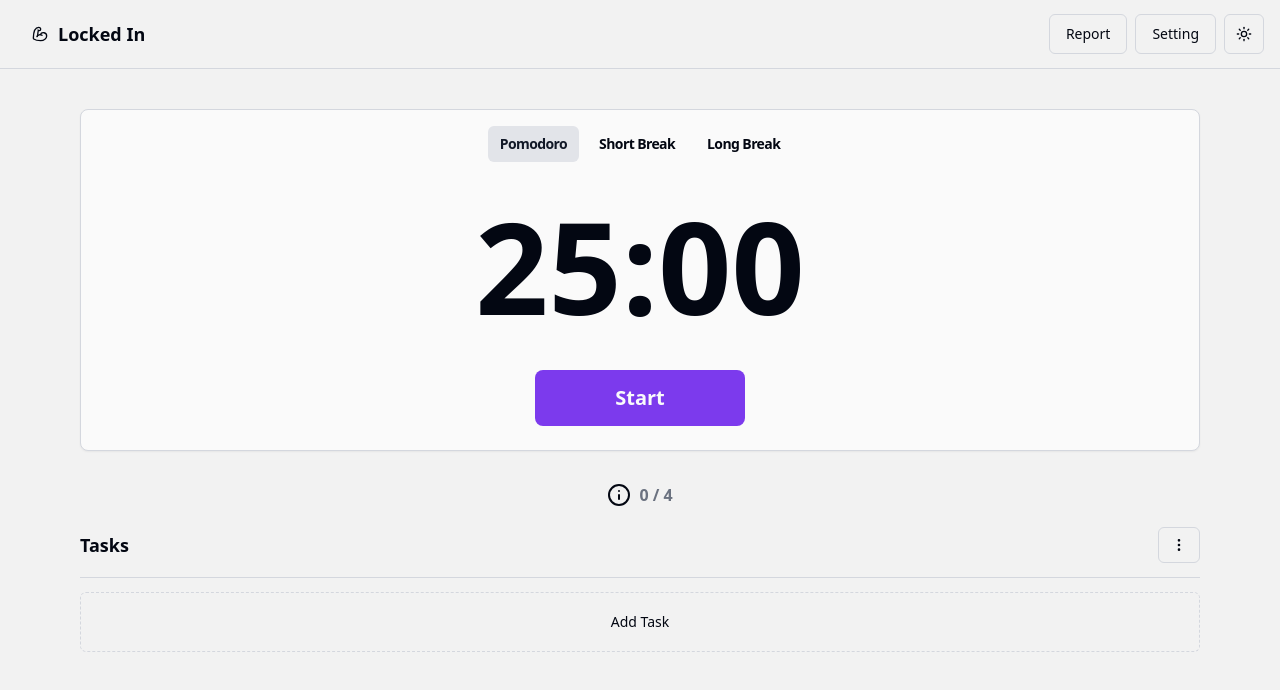
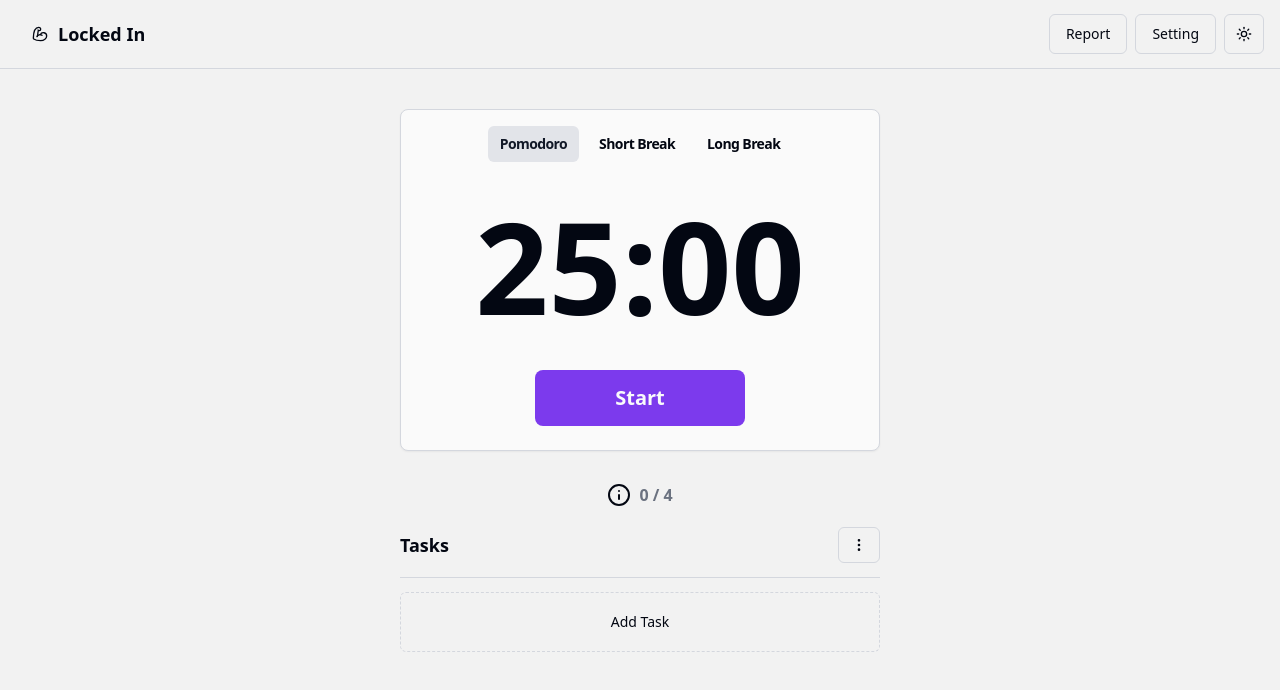
Before and after one commit to 999Ali999/locked-in, a Next.js app: page / in a window 1280 px wide. Shown: the top 690 px of the page. Built offline with nearby package versions, Linux system fonts and the light colour scheme.

Commit message:
a solid point

```diff
--- a/app/layout.tsx
+++ b/app/layout.tsx
@@ -36,7 +36,7 @@ export default function RootLayout({
           defaultTheme="system"
         >
           <Header />
-          <main>{children}</main>
+          <main className="flex justify-center items-center">{children}</main>
         </ThemeProvider>
       </body>
     </html>
--- a/components/main.tsx
+++ b/components/main.tsx
@@ -3,9 +3,8 @@ import { Tasks } from "./features/todo/tasks";
 
 const Main = () => {
   return (
-    <div className="mx-20">
+    <div className="w-[480px] flex flex-col">
       <Pomodoro />
-
       <Tasks />
     </div>
   );
```
